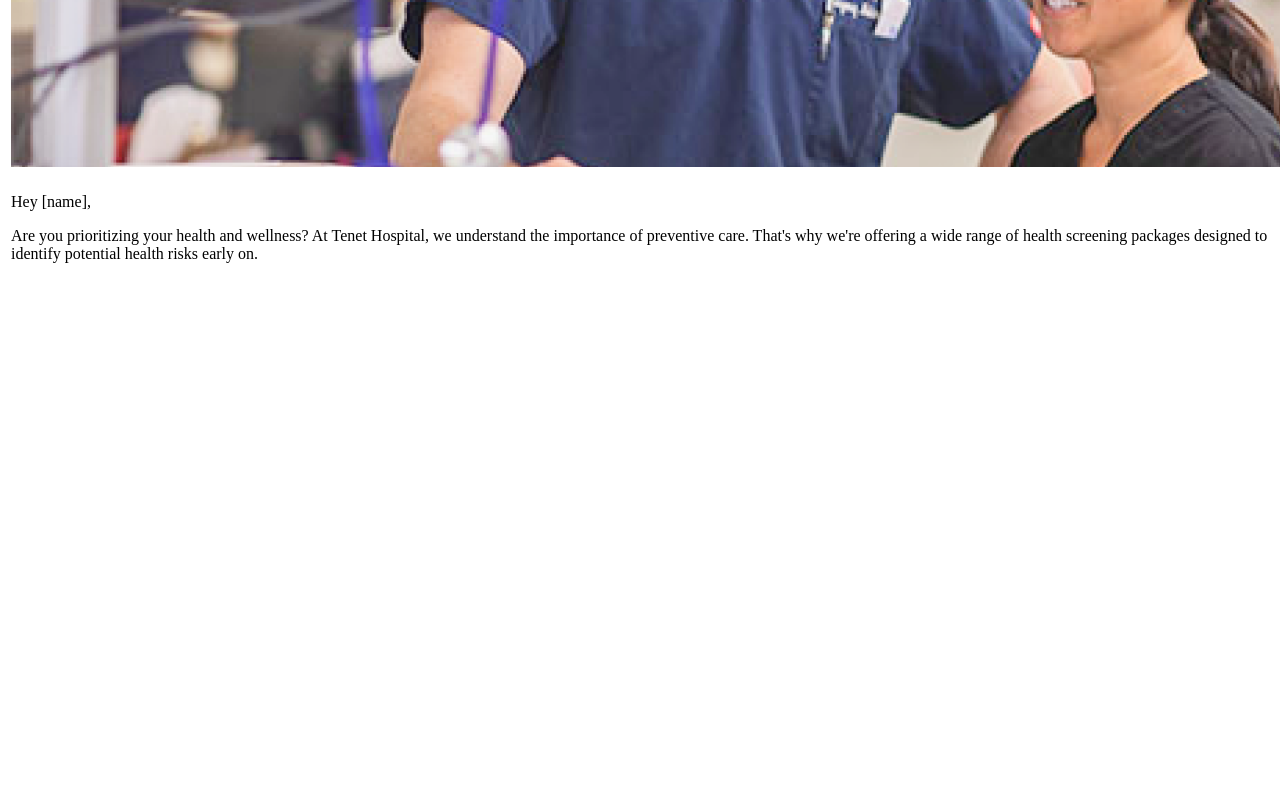
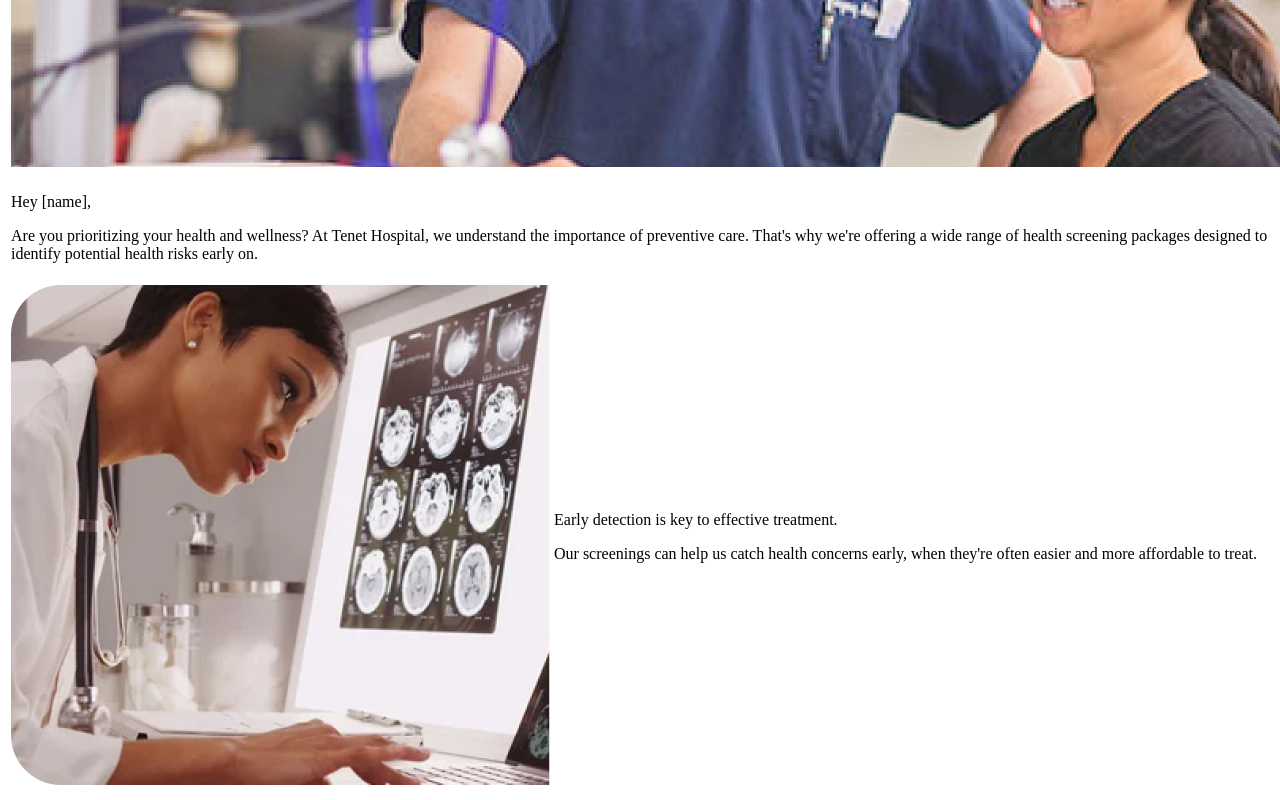
Before and after one commit to dimplenogales/sample-campaigns.io, a plain HTML site: page index.html in a window 1280 px wide. Shown: the part 648-1448 px from the top of the page. Before the commit the page ends 938 px from the top, so only its background shows below. Drawn offline with Linux system fonts and the light colour scheme.

Commit message:
Update index.html

```diff
--- a/index.html
+++ b/index.html
@@ -32,5 +32,19 @@
         </tr>
     </table>
 
+
+    <table>
+        <tr>
+            <td>
+                <img src = "https://raw.githubusercontent.com/dimplenogales/sample-campaigns.io/main/image%201.png"/>
+            </td>
+            <td>
+                <p>Early detection is key to effective treatment.</p>
+                <p>Our screenings can help us catch health concerns early, when they're often easier and more affordable to treat.</p>
+            </td>
+        </tr>
+    </table>
+
+
 </body>
 </html>
```
